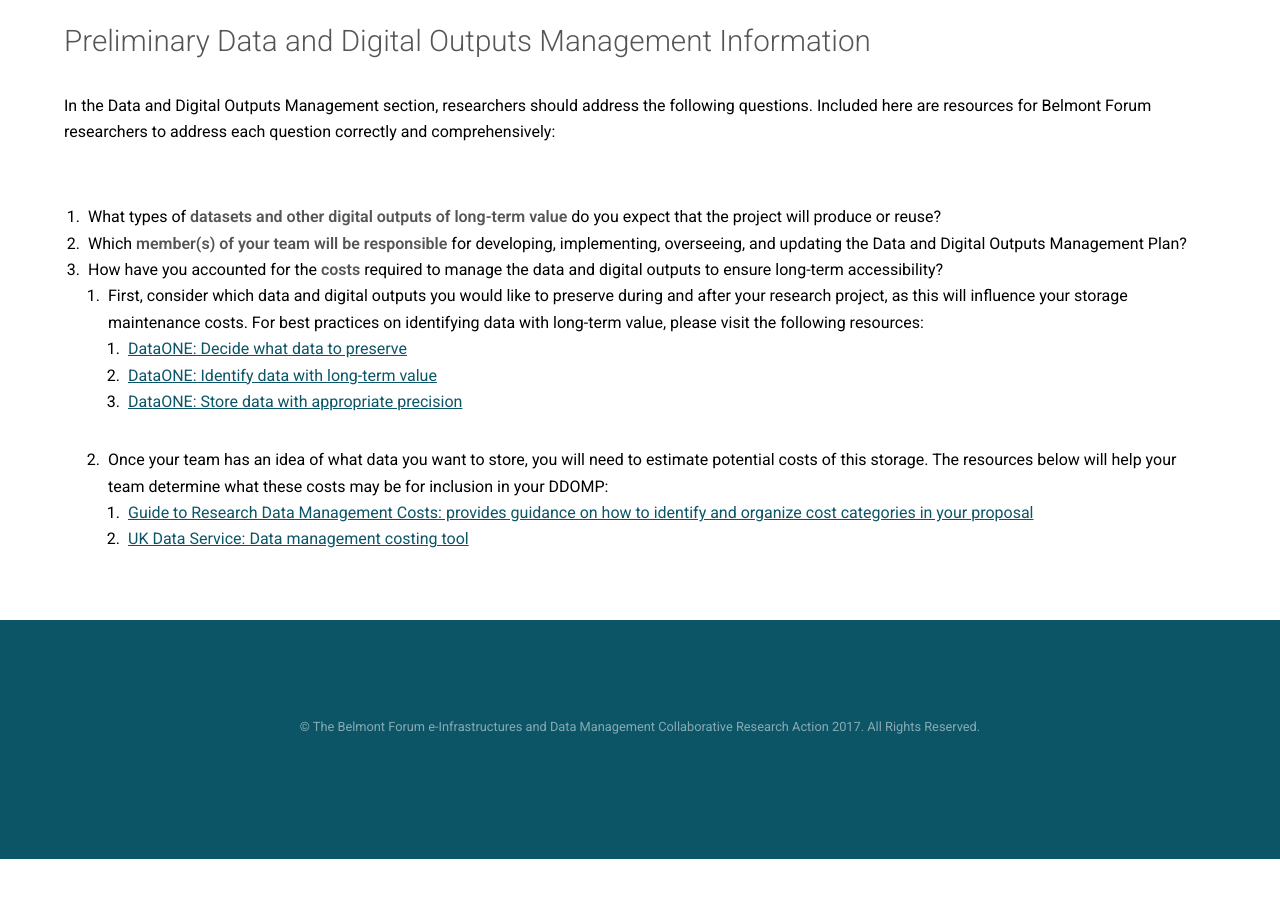
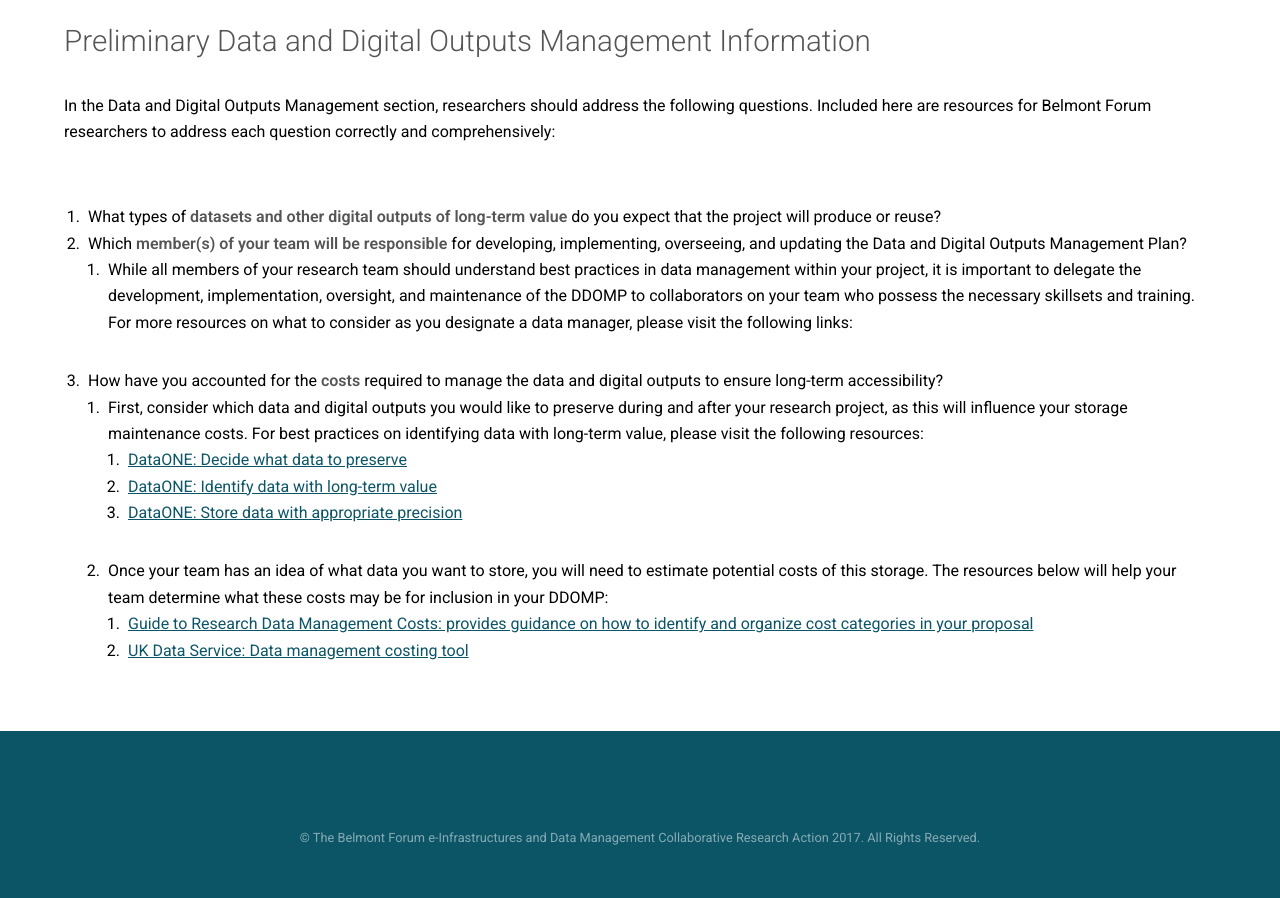
Before and after one commit to bfe-inf/toolkit, a Jekyll site: the page ddomp-preproposal.html, which Jekyll copies as it is, in a window 1280 px wide and 900 px high, scrolled down 674 px. Built offline with Jekyll 4.4.1, drawn with Linux system fonts in a browser that asks for light colours; before the commit the page ends 1533 px from its top, so only the background shows below that.

Commit message:
Update ddomp-preproposal.html

```diff
--- a/ddomp-preproposal.html
+++ b/ddomp-preproposal.html
@@ -52,8 +52,11 @@
 					<ol>
 						<li>What types of <strong>datasets and other digital outputs of long-term value</strong> do you expect that the project will produce or reuse?</li>
 						<li>Which <strong>member(s) of your team will be responsible</strong> for developing, implementing, overseeing, and updating the Data and Digital Outputs Management Plan?</li>
+							<ol>
+								<li>While all members of your research team should understand best practices in data management within your project, it is important to delegate the development, implementation, oversight, and maintenance of the DDOMP to collaborators on your team who possess the necessary skillsets and training. For more resources on what to consider as you designate a data manager, please visit the following links:</li>
+							</ol>
 						<li>How have you accounted for the <strong>costs</strong> required to manage the data and digital outputs to ensure long-term accessibility?</li>
-							<ol type>
+							<ol>
 								<li>First, consider which data and digital outputs you would like to preserve during and after your research project, as this will influence your storage maintenance costs. For best practices on identifying data with long-term value, please visit the following resources:</li>
 									<ol>
 										<li><a href="https://www.dataone.org/best-practices/decide-what-data-preserve" target="_blank">DataONE: Decide what data to preserve</a></li>
```
